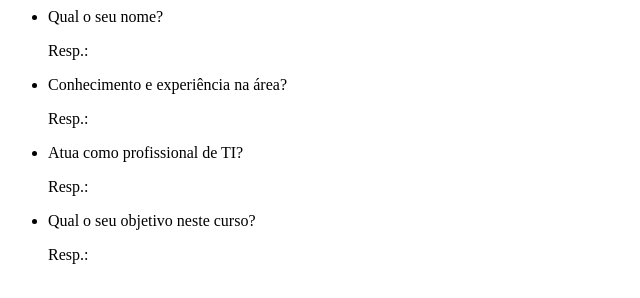
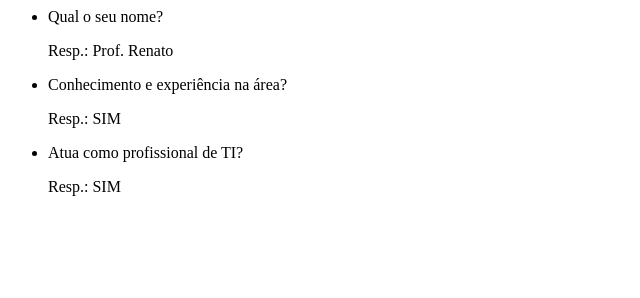
Before and after one commit to renatocode/exercicio_aula5, a plain HTML site: page index.html in a window 1280 px wide. Shown: the whole page, without its empty margins (0-640 px from the left). Drawn offline with Linux system fonts and the light colour scheme.

Commit message:
Primeira Alteração

```diff
--- a/index.html
+++ b/index.html
@@ -1,11 +1,9 @@
 
     <ul>
         <li>Qual o seu nome?</li>
-        <p>Resp.: </p>
+        <p>Resp.: Prof. Renato </p>
         <li>Conhecimento e experiência na área?</li>
-        <p>Resp.:</p>
+        <p>Resp.: SIM</p>
         <li>Atua como profissional de TI?</li>
-        <p>Resp.: </p>
-        <li>Qual o seu objetivo neste curso?</li>
-        <p>Resp.: </p>
+        <p>Resp.: SIM</p>
     </ul>
```
